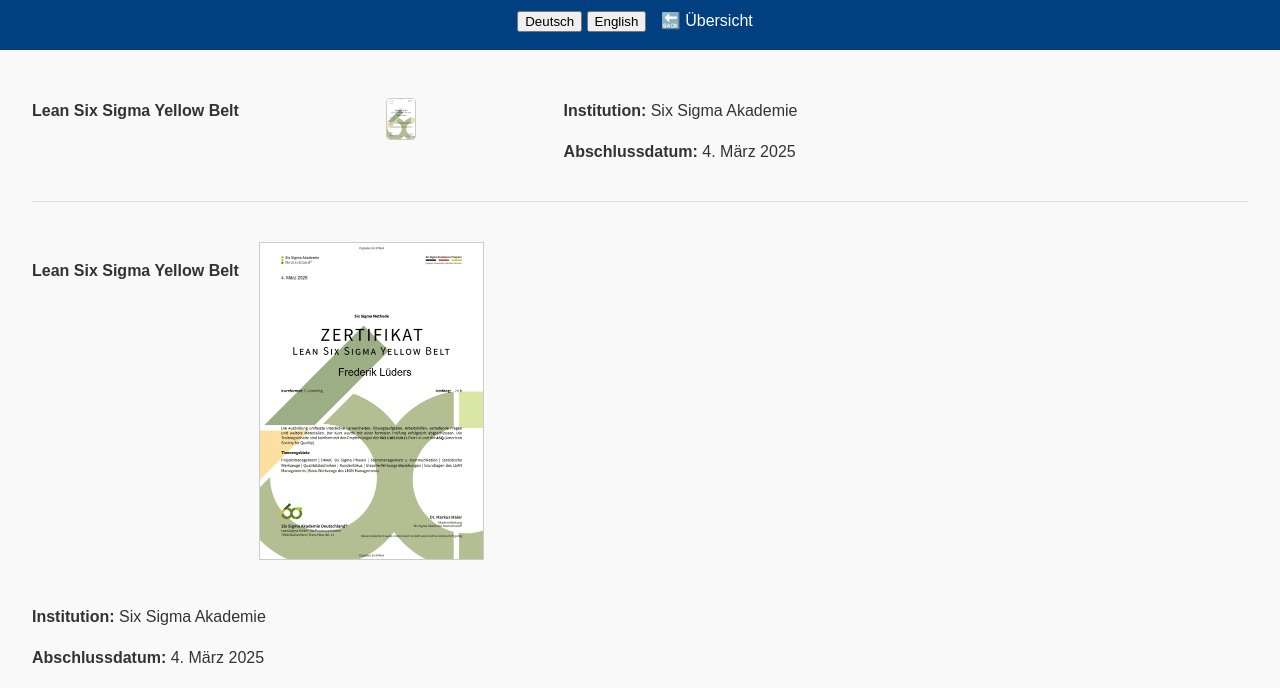
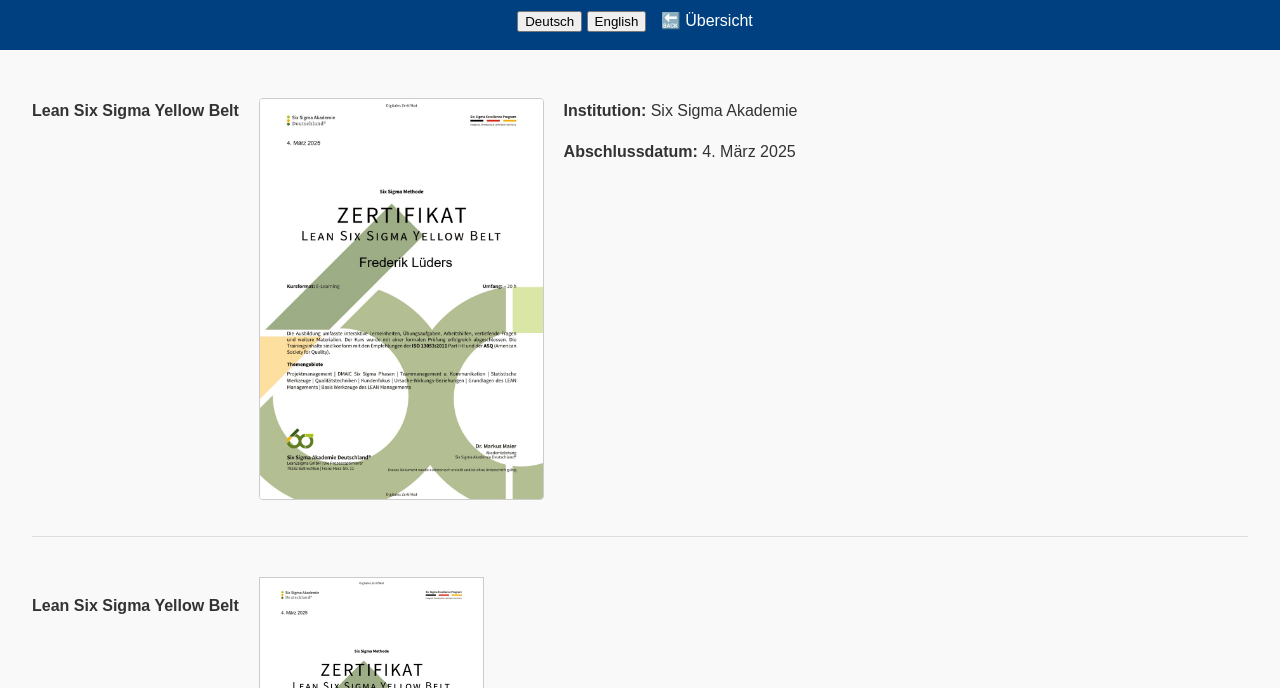
Before and after one commit to fred-ldrs/fred-ldrs.github.io, a plain HTML site: page credentials_qm.html in a window 1280 px wide. Shown: the part 102-790 px from the top of the page. Drawn offline with Linux system fonts and the light colour scheme.

Commit message:
Update credentials_qm.html

```diff
--- a/credentials_qm.html
+++ b/credentials_qm.html
@@ -29,7 +29,7 @@
 
       <div class="certificate-image">
         <a href="/assets/certificates/Methodenzertifikat_-_Six_Sigma_Yellow_Belt.pdf" target="_blank">
-          <img src="/assets/certificates/Methodenzertifikat_-_Six_Sigma_Yellow_Belt.jpg" alt="PDF-Vorschau: Methodenzertifikat_-_Six_Sigma_Yellow_Belt" style="max-width: 10%; height: auto; border: 1px solid #ccc;" />
+          <img src="/assets/certificates/Methodenzertifikat_-_Six_Sigma_Yellow_Belt.jpg" alt="PDF-Vorschau: Methodenzertifikat_-_Six_Sigma_Yellow_Belt" />
         </a>
       </div>
 
```
